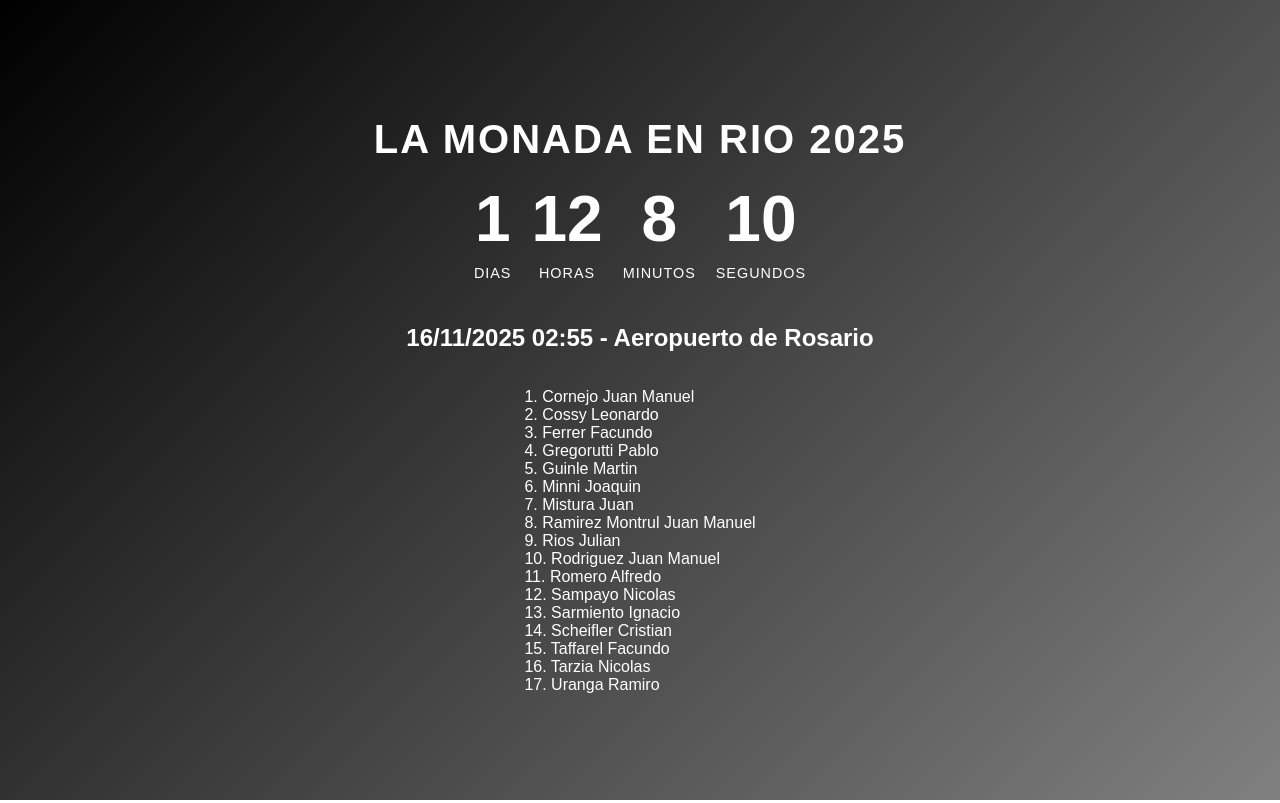
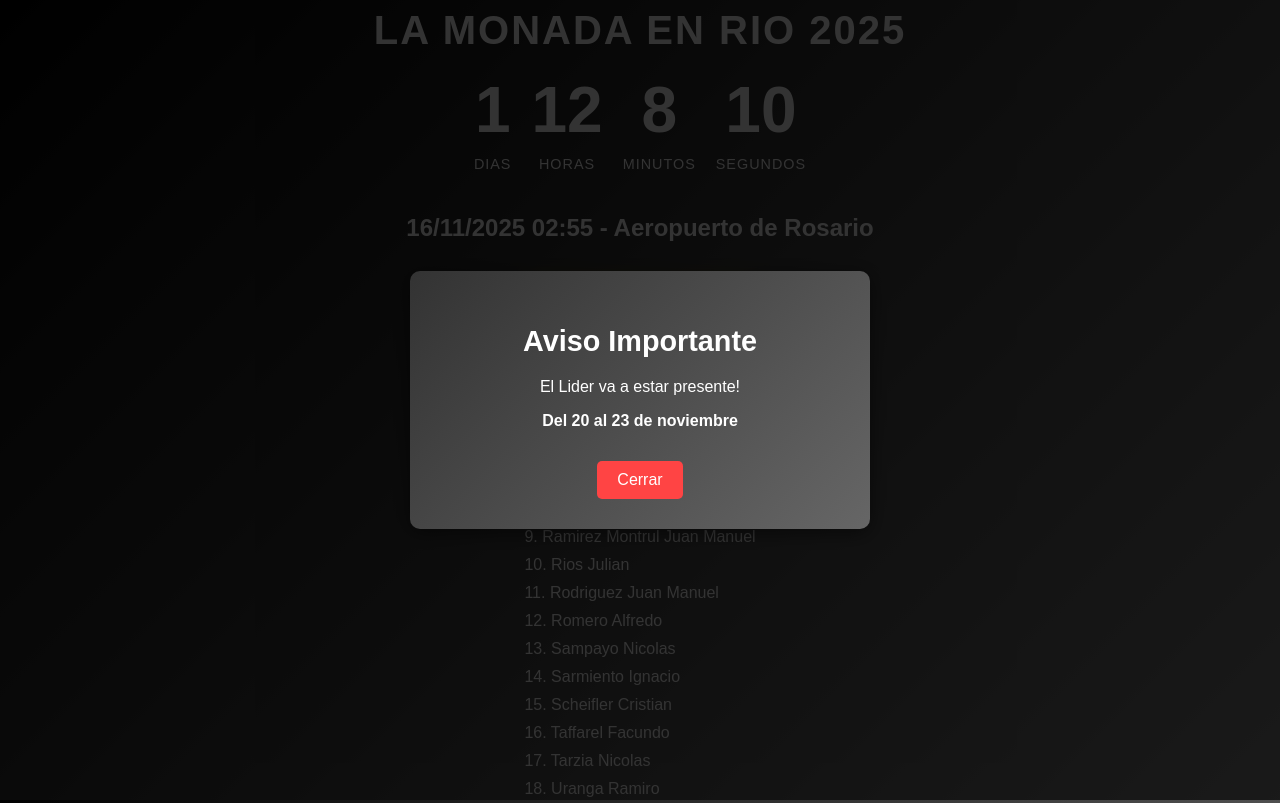
Before and after one commit to salimchemes/rio2025, a plain HTML site: page index.html in a window 1280 px wide. Drawn offline with Linux system fonts and the light colour scheme.

Commit message:
Enhance index.html with modal and easter egg features; update styles for better UI

```diff
--- a/index.html
+++ b/index.html
@@ -61,9 +61,129 @@
         padding: 0; /* Remove default padding */
         text-align: left; /* Align list content to the left */
       }
+
+      .leader {
+        background: linear-gradient(135deg, #ffd700, #ffed4e);
+        color: #000;
+        font-weight: bold;
+        padding: 10px 15px;
+        border-radius: 8px;
+        margin: 5px 0;
+        box-shadow: 0 4px 15px rgba(255, 215, 0, 0.5);
+        animation: glow 2s ease-in-out infinite;
+      }
+
+      @keyframes glow {
+        0%, 100% {
+          box-shadow: 0 4px 15px rgba(255, 215, 0, 0.5);
+        }
+        50% {
+          box-shadow: 0 4px 25px rgba(255, 215, 0, 0.8);
+        }
+      }
+
+      ul li {
+        padding: 5px 0;
+      }
+
+      .modal {
+        display: flex;
+        position: fixed;
+        z-index: 1000;
+        left: 0;
+        top: 0;
+        width: 100%;
+        height: 100%;
+        background-color: rgba(0, 0, 0, 0.8);
+        justify-content: center;
+        align-items: center;
+      }
+
+      .modal-content {
+        background: linear-gradient(135deg, #333, #666);
+        padding: 30px;
+        border-radius: 10px;
+        text-align: center;
+        color: #fff;
+        box-shadow: 0 4px 20px rgba(0, 0, 0, 0.5);
+        max-width: 400px;
+        width: 90%;
+      }
+
+      .modal-content h2 {
+        margin-bottom: 20px;
+        font-size: 1.8rem;
+      }
+
+      .close-btn {
+        background: #ff4444;
+        color: white;
+        border: none;
+        padding: 10px 20px;
+        border-radius: 5px;
+        cursor: pointer;
+        font-size: 1rem;
+        margin-top: 15px;
+      }
+
+      .close-btn:hover {
+        background: #cc3333;
+      }
+
+      .hidden {
+        display: none;
+      }
+
+      .easter-egg {
+        position: fixed;
+        bottom: 20px;
+        right: 20px;
+        background: #ff6b9d;
+        color: white;
+        padding: 10px 15px;
+        border-radius: 25px;
+        font-size: 0.9rem;
+        opacity: 0;
+        transition: opacity 0.5s;
+        cursor: pointer;
+        z-index: 999;
+      }
+
+      .easter-egg.show {
+        opacity: 1;
+      }
+
+      .baby-countdown {
+        margin-top: 20px;
+        padding: 15px;
+        background: rgba(255, 107, 157, 0.2);
+        border-radius: 10px;
+        border: 2px solid #ff6b9d;
+      }
+
+      .baby-countdown h3 {
+        color: #ff6b9d;
+        margin: 0 0 10px 0;
+      }
+
+      .missing-msg {
+        font-style: italic;
+        color: #ffd700;
+        margin: 10px 0;
+      }
     </style>
   </head>
   <body>
+    <!-- Modal -->
+    <div id="modal" class="modal">
+      <div class="modal-content">
+        <h2>Aviso Importante</h2>
+        <p>El Lider va a estar presente!</p>
+        <p><strong>Del 20 al 23 de noviembre</strong></p>
+        <button class="close-btn" onclick="closeModal()">Cerrar</button>
+      </div>
+    </div>
+
     <h1>La Monada en Rio 2025</h1>
     <div>
       <div class="countdown-container">
@@ -88,24 +208,31 @@
     </div>
     <h2>16/11/2025 02:55 -  Aeropuerto de Rosario</h2>
     <ul>
-      <li>1. Cornejo Juan Manuel</li>
-      <li>2. Cossy Leonardo</li>
-      <li>3. Ferrer Facundo</li>
-      <li>4. Gregorutti Pablo</li>
-      <li>5. Guinle Martin</li>
-      <li>6. Minni Joaquin</li>
-      <li>7. Mistura Juan</li>
-      <li>8. Ramirez Montrul Juan Manuel</li>
-      <li>9. Rios Julian</li>
-      <li>10. Rodriguez Juan Manuel</li>
-      <li>11. Romero Alfredo</li>
-      <li>12. Sampayo Nicolas</li>
-      <li>13. Sarmiento Ignacio</li>
-      <li>14. Scheifler Cristian</li>
-      <li>15. Taffarel Facundo</li>
-      <li>16. Tarzia Nicolas</li>
-      <li>17. Uranga Ramiro</li>
+      <li class="leader">1. Chemes Salim 👑</li>
+      <li>2. Cornejo Juan Manuel</li>
+      <li>3. Cossy Leonardo</li>
+      <li>4. Ferrer Facundo</li>
+      <li>5. Gregorutti Pablo</li>
+      <li>6. Guinle Martin</li>
+      <li>7. Minni Joaquin</li>
+      <li>8. Mistura Juan</li>
+      <li>9. Ramirez Montrul Juan Manuel</li>
+      <li>10. Rios Julian</li>
+      <li>11. Rodriguez Juan Manuel</li>
+      <li>12. Romero Alfredo</li>
+      <li>13. Sampayo Nicolas</li>
+      <li>14. Sarmiento Ignacio</li>
+      <li>15. Scheifler Cristian</li>
+      <li>16. Taffarel Facundo</li>
+      <li>17. Tarzia Nicolas</li>
+      <li>18. Uranga Ramiro</li>
     </ul>
+
+    <!-- Easter egg popup -->
+    <div id="easter-egg" class="easter-egg" onclick="hideEasterEgg()">
+      <span id="easter-message">👶 Plot twist: ¡Salim va a ser papá!</span>
+    </div>
+
     <script src="script.js"></script>
   </body>
 </html>
--- a/script.js
+++ b/script.js
@@ -20,5 +20,15 @@ function updateCountdown() {
     document.getElementById("seconds").textContent = seconds;
 }
 
+// Modal functionality
+function closeModal() {
+    document.getElementById("modal").classList.add("hidden");
+}
+
+// Show modal on page load
+window.addEventListener("load", function() {
+    document.getElementById("modal").classList.remove("hidden");
+});
+
 setInterval(updateCountdown, 1000);
 updateCountdown();
```
